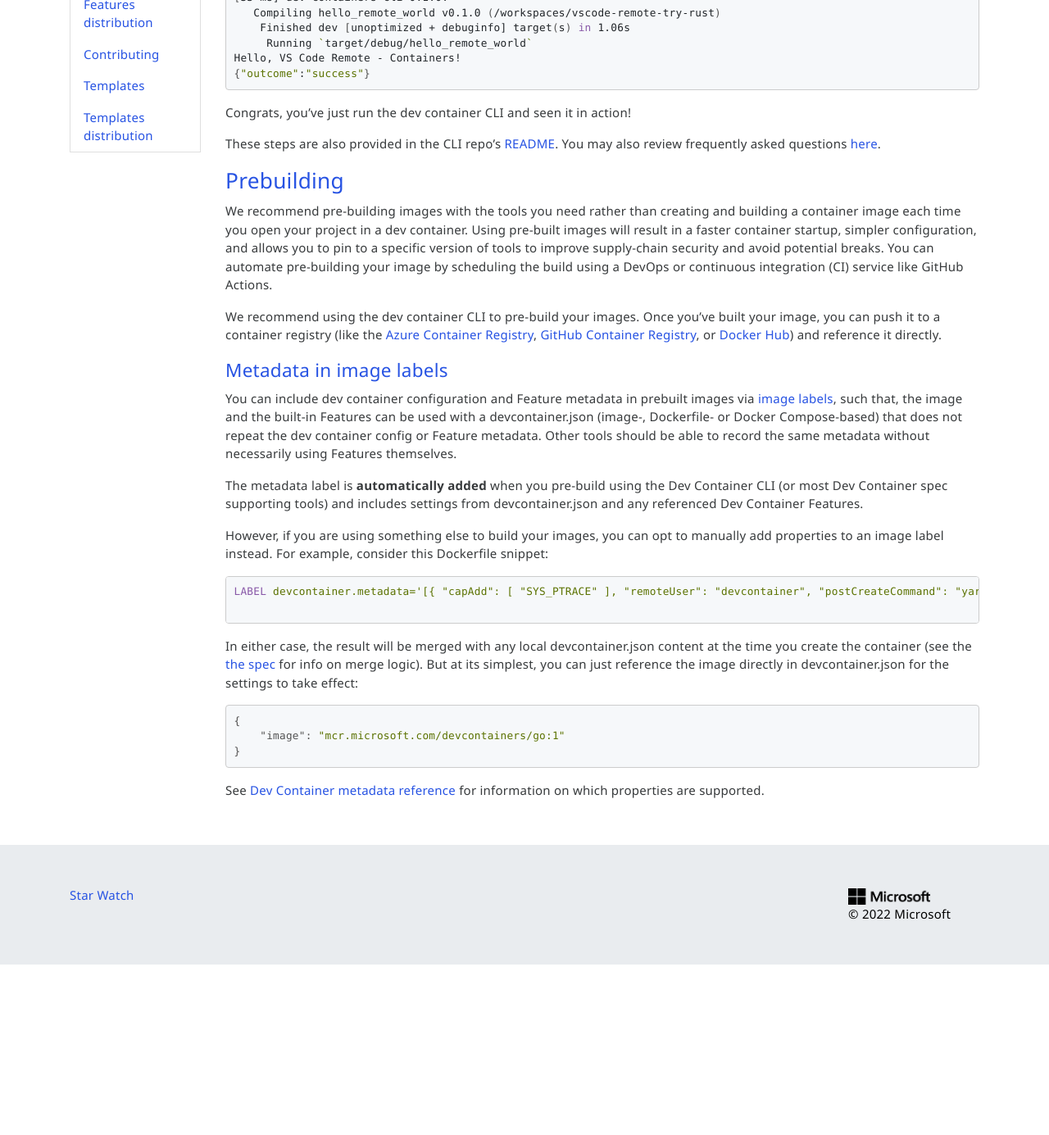
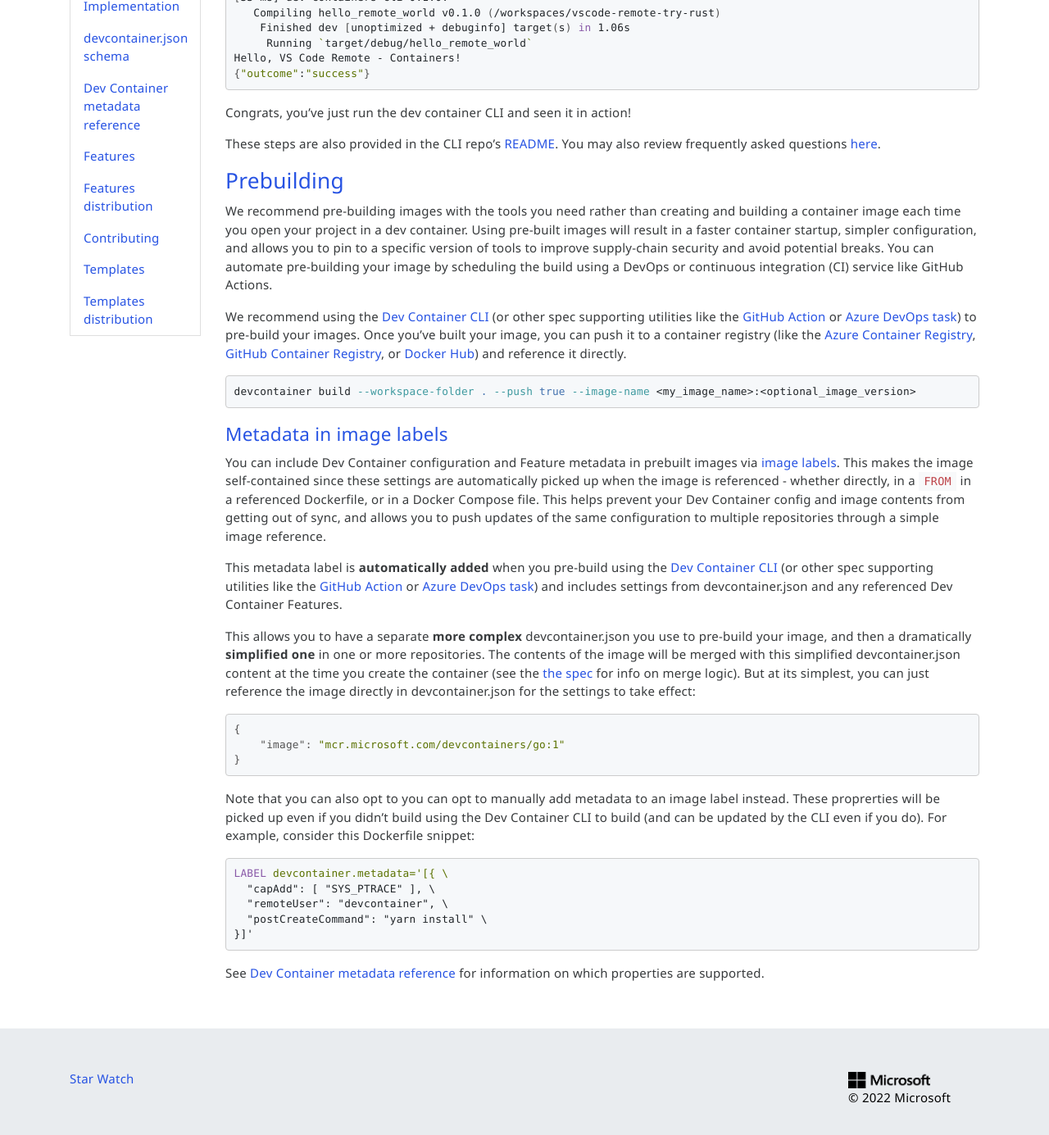
Before and after one commit to devcontainers/devcontainers.github.io, a Jekyll site: the page built from _implementors/reference.md, in a window 1280 px wide and 1400 px high, scrolled down 1994 px. Shown: the top 1385 px of the window at 82% size. Built offline with Jekyll 4.4.1, drawn with Linux system fonts in a browser that asks for light colours; nearby versions of some CDN libraries; comment, search, counter and statistics services are not loaded; before the commit the page ends 3171 px from its top, so only the background shows below that.

Commit message:
Fix/add links, refresh image metadata description

````diff
--- a/_implementors/reference.md
+++ b/_implementors/reference.md
@@ -104,22 +104,19 @@
 ### <a href="#prebuilding" name="prebuilding" class="anchor"> Prebuilding </a>
 We recommend pre-building images with the tools you need rather than creating and building a container image each time you open your project in a dev container. Using pre-built images will result in a faster container startup, simpler configuration, and allows you to pin to a specific version of tools to improve supply-chain security and avoid potential breaks. You can automate pre-building your image by scheduling the build using a DevOps or continuous integration (CI) service like GitHub Actions.
 
-We recommend using the dev container CLI to pre-build your images. Once you've built your image, you can push it to a container registry (like the [Azure Container Registry](https://learn.microsoft.com/azure/container-registry/container-registry-get-started-docker-cli?tabs=azure-cli), [GitHub Container Registry](https://docs.github.com/packages/working-with-a-github-packages-registry/working-with-the-container-registry#pushing-container-images), or [Docker Hub](https://docs.docker.com/engine/reference/commandline/push)) and reference it directly.
+We recommend using the [Dev Container CLI](#npm-install) (or other spec supporting utilities like the [GitHub Action](https://github.com/marketplace/actions/devcontainers-ci) or [Azure DevOps task](https://marketplace.visualstudio.com/items?itemName=devcontainers.ci)) to pre-build your images. Once you've built your image, you can push it to a container registry (like the [Azure Container Registry](https://learn.microsoft.com/azure/container-registry/container-registry-get-started-docker-cli?tabs=azure-cli), [GitHub Container Registry](https://docs.github.com/packages/working-with-a-github-packages-registry/working-with-the-container-registry#pushing-container-images), or [Docker Hub](https://docs.docker.com/engine/reference/commandline/push)) and reference it directly.
+
+```bash
+devcontainer build --workspace-folder . --push true --image-name <my_image_name>:<optional_image_version>
+```
 
 #### <a href="#labels" name="labels" class="anchor"> Metadata in image labels</a>
 
-You can include dev container configuration and Feature metadata in prebuilt images via [image labels](https://docs.docker.com/config/labels-custom-metadata/), such that, the image and the built-in Features can be used with a devcontainer.json (image-, Dockerfile- or Docker Compose-based) that does not repeat the dev container config or Feature metadata. Other tools should be able to record the same metadata without necessarily using Features themselves.
+You can include Dev Container configuration and Feature metadata in prebuilt images via [image labels](https://docs.docker.com/config/labels-custom-metadata/). This makes the image self-contained since these settings are automatically picked up when the image is referenced - whether directly, in a `FROM` in a referenced Dockerfile, or in a Docker Compose file. This helps prevent your Dev Container config and image contents from getting out of sync, and allows you to push updates of the same configuration to multiple repositories through a simple image reference.
 
-The metadata label is **automatically added** when you pre-build using the Dev Container CLI (or most Dev Container spec supporting tools) and includes settings from devcontainer.json and any referenced Dev Container Features.
+This metadata label is **automatically added** when you pre-build using the [Dev Container CLI](#npm-install) (or other spec supporting utilities like the [GitHub Action](https://github.com/marketplace/actions/devcontainers-ci) or [Azure DevOps task](https://marketplace.visualstudio.com/items?itemName=devcontainers.ci)) and includes settings from devcontainer.json and any referenced Dev Container Features.
 
-However, if you are using something else to build your images, you can opt to manually add properties to an image label instead. For example, consider this Dockerfile snippet:
-
-```Dockerfile
-LABEL devcontainer.metadata='[{ "capAdd": [ "SYS_PTRACE" ], "remoteUser": "devcontainer", "postCreateCommand": "yarn install" }]'
-
-```
-
-In either case, the result will be merged with any local devcontainer.json content at the time you create the container (see the [the spec](https://github.com/devcontainers/spec/blob/main/proposals/image-metadata.md) for info on merge logic). But at its simplest, you can just reference the image directly in devcontainer.json for the settings to take effect:
+This allows you to have a separate **more complex** devcontainer.json you use to pre-build your image, and then a dramatically **simplified one** in one or more repositories. The contents of the image will be merged with this simplified devcontainer.json content at the time you create the container (see the [the spec](/implementors/spec/#merge-logic) for info on merge logic). But at its simplest, you can just reference the image directly in devcontainer.json for the settings to take effect:
 
 ```json
 {
@@ -127,4 +124,14 @@
 }
 ```
 
+Note that you can also opt to you can opt to manually add metadata to an image label instead. These proprerties will be picked up even if you didn't build using the Dev Container CLI to build (and can be updated by the CLI even if you do). For example, consider this Dockerfile snippet:
+
+```Dockerfile
+LABEL devcontainer.metadata='[{ \
+  "capAdd": [ "SYS_PTRACE" ], \
+  "remoteUser": "devcontainer", \
+  "postCreateCommand": "yarn install" \
+}]'
+```
+
 See [Dev Container metadata reference](../json_reference) for information on which properties are supported.
````
Also changed, not shown: _implementors/json_reference.md (+1 -1 lines).
